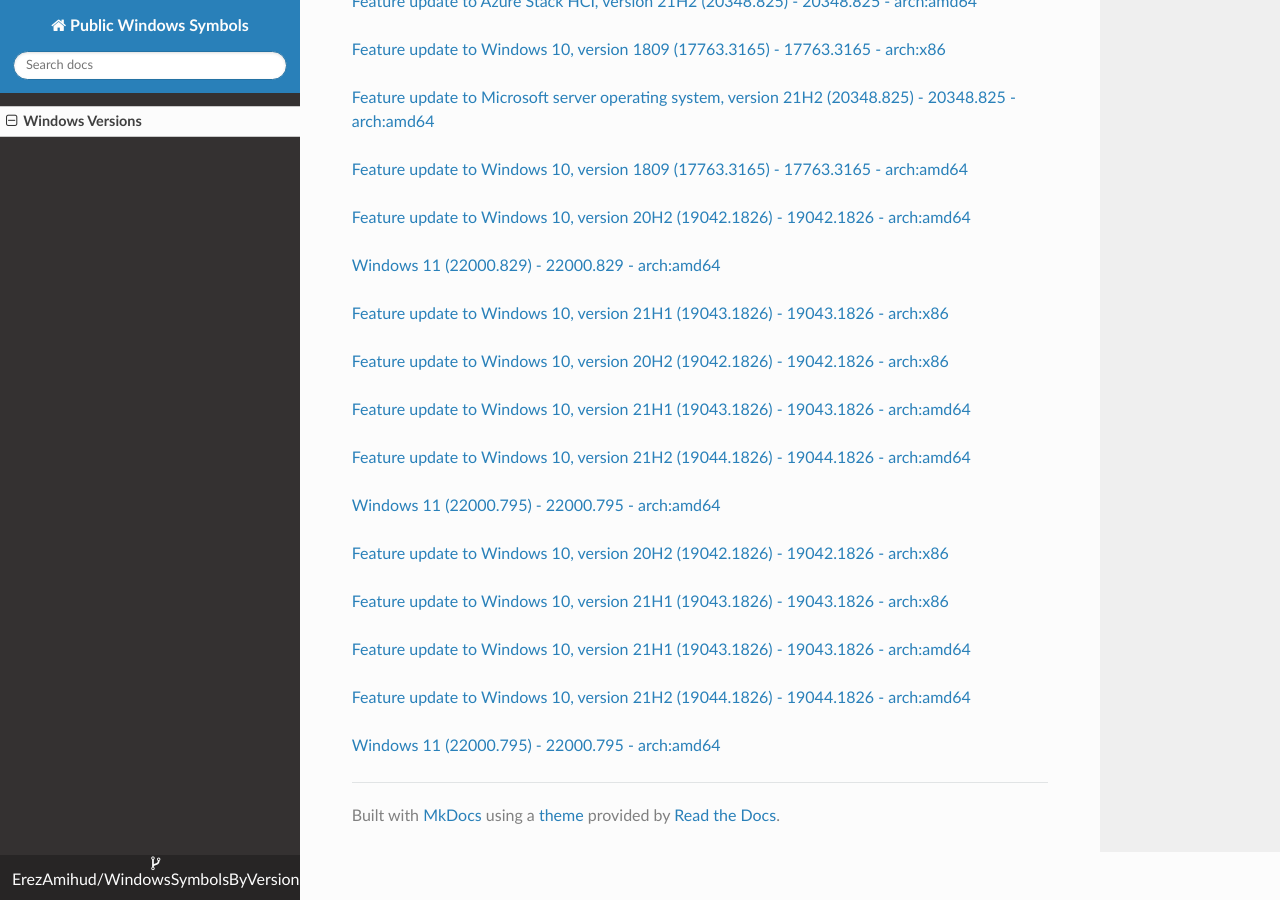
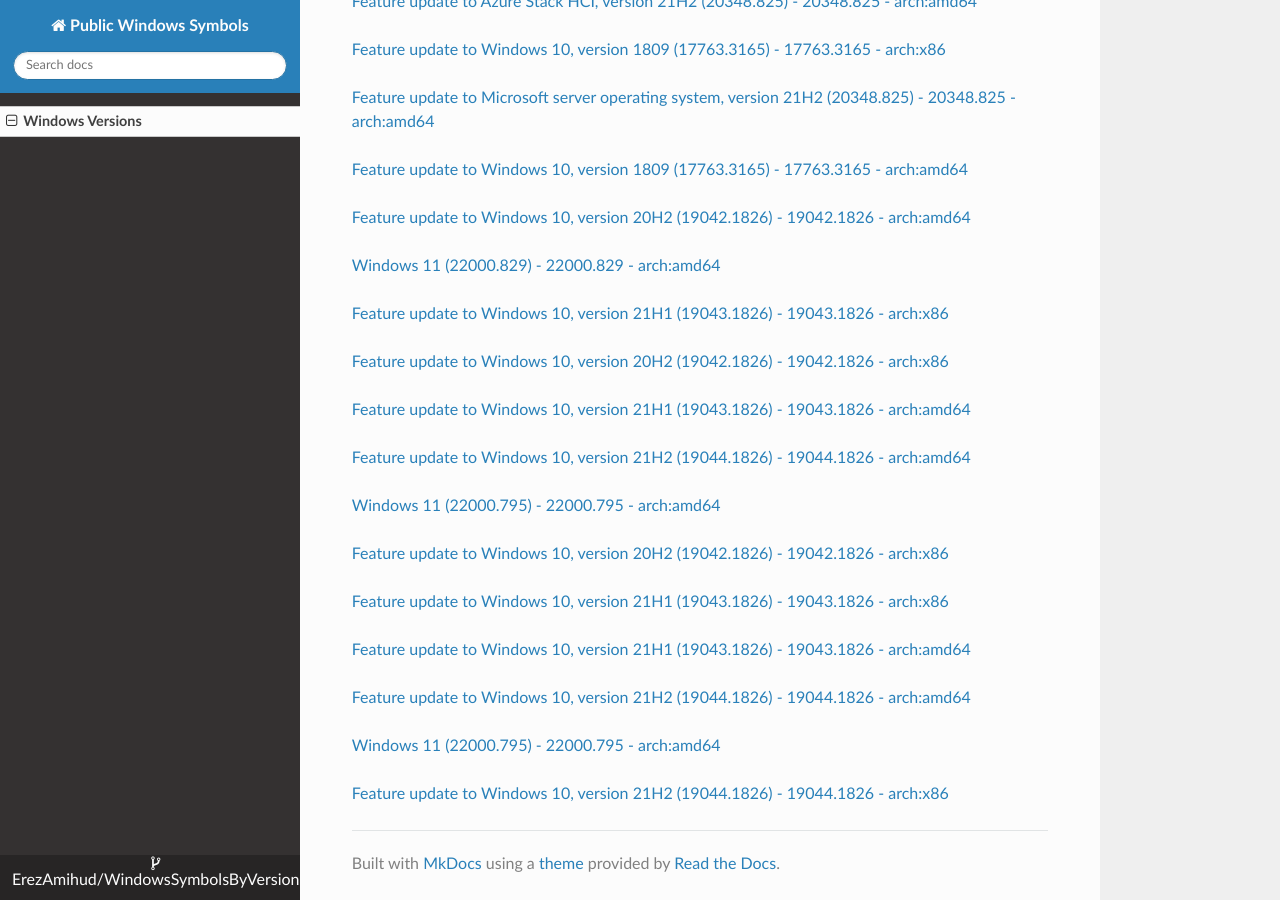
Before and after one commit to ErezAmihud/WindowsSymbolsByVersion, an MkDocs documentation site: the page built from docs/index.md, in a window 1280 px wide and 900 px high, scrolled down 59093 px. Built offline with MkDocs 1.6.1, drawn with Linux system fonts in a browser that asks for light colours; nearby versions of some CDN libraries.

Commit message:
Automated commit, add manifest for d0ce293a-3106-479f-95fe-529315124bc9

```diff
--- a/docs/index.md
+++ b/docs/index.md
@@ -3508,3 +3508,6 @@
 
 
 [Windows 11 (22000.795) - 22000.795 - arch:amd64](https://github.com/ErezAmihud/WindowsSymbolsByVersion/blob/main/manifests/7c267c63-a42f-4c37-b2e1-ba9a3ff61ce7.manifest)
+
+
+[Feature update to Windows 10, version 21H2 (19044.1826) - 19044.1826 - arch:x86](https://github.com/ErezAmihud/WindowsSymbolsByVersion/blob/main/manifests/d0ce293a-3106-479f-95fe-529315124bc9.manifest)
```
Also changed, not shown: process_builds.json (+1 -1 lines), 1 other file.
